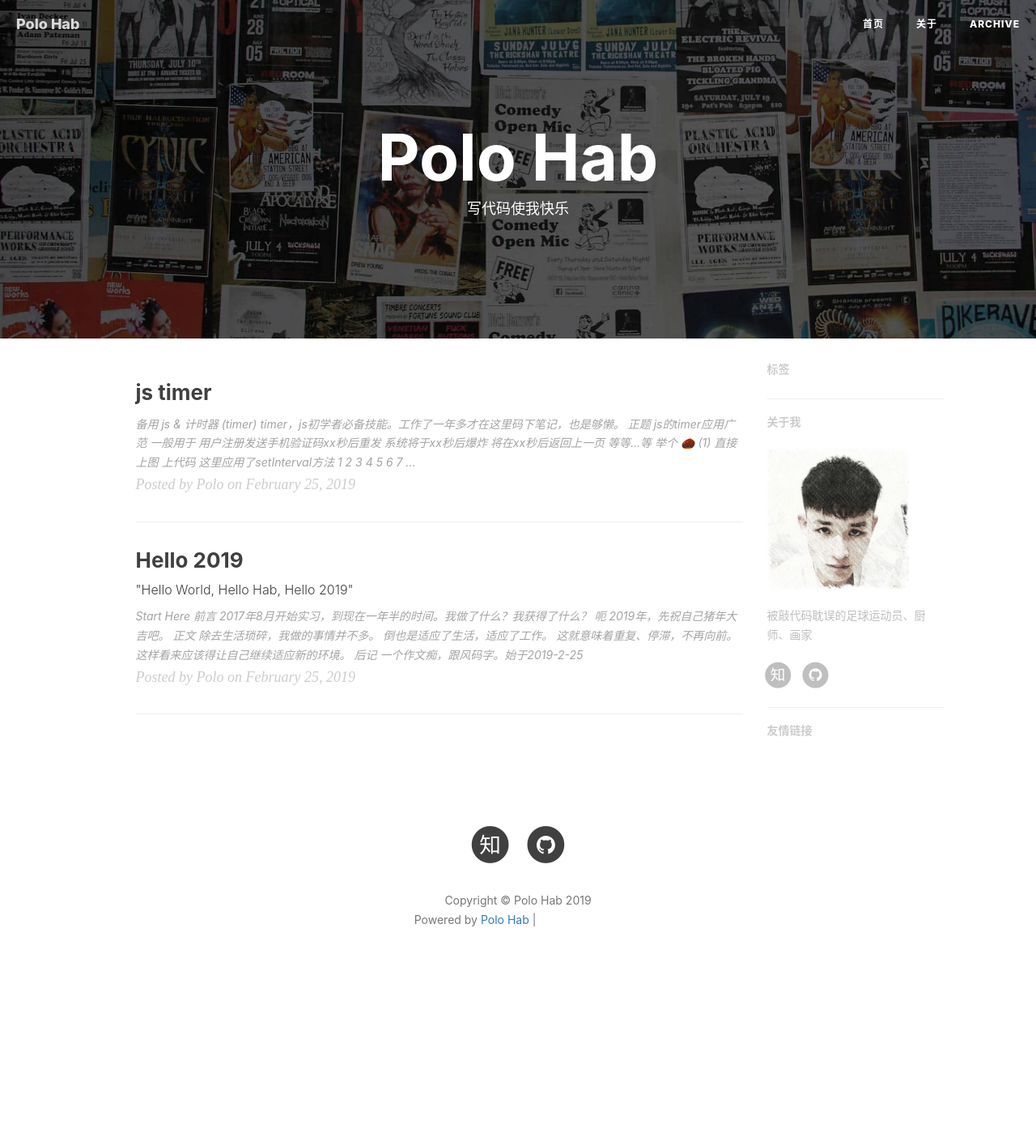
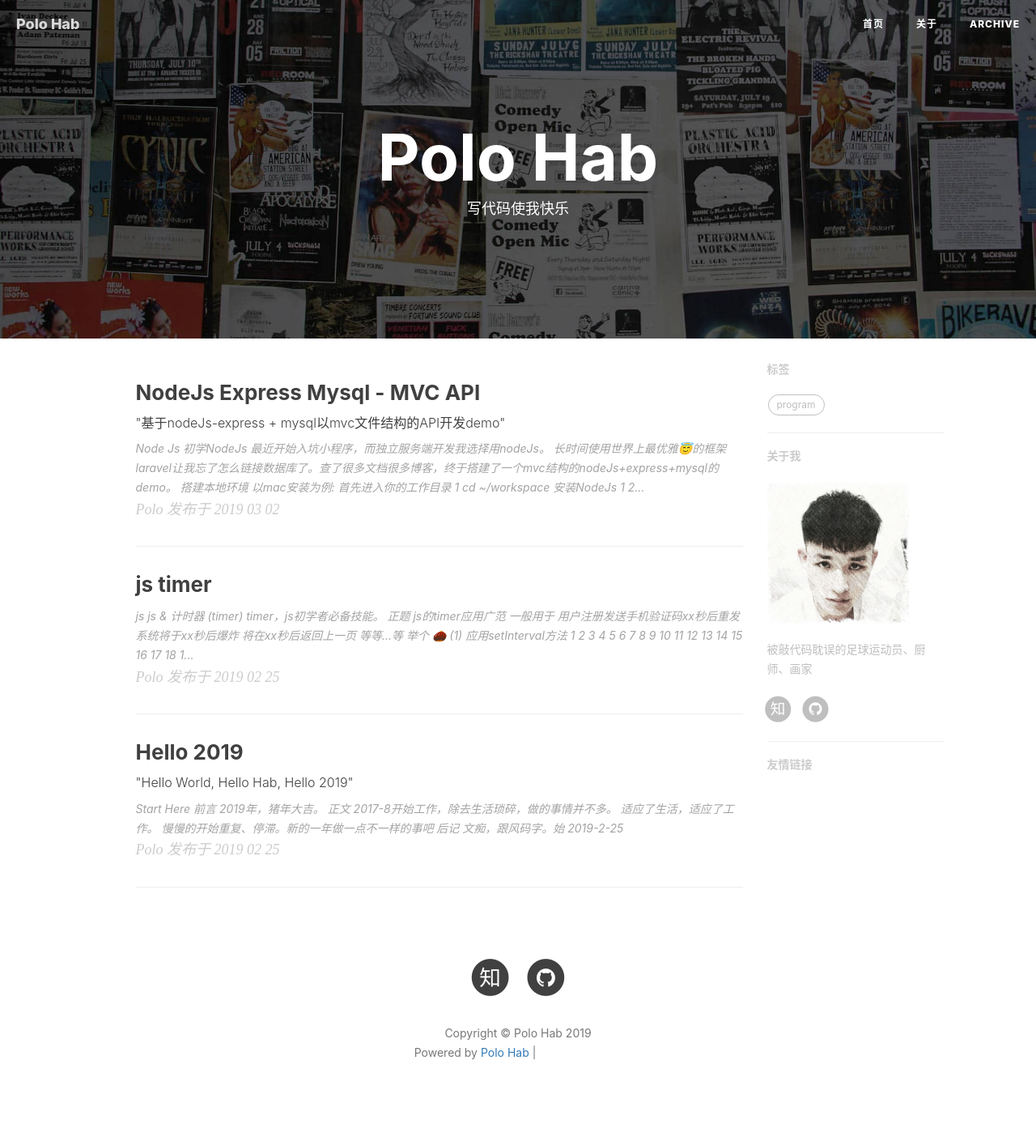
Before and after one commit to polo-Huang/polo-Huang.github.io, a Jekyll site: the page built from index.html, in a window 1280 px wide. Shown: the whole page at 81% size. Built offline with Jekyll 4.4.1, drawn with Linux system fonts in a browser that asks for light colours; nearby versions of some CDN libraries; the list of posts is cut into pages by our own code; comment, search, counter and statistics services are not loaded; before the commit the page ends 1240 px from its top, so only the background shows below that; grey boxes are pictures that could not be loaded.

Commit message:
将发布时间改为中文； edit post: - 2019-02-05-hello-2019 - 2019-02-05-js-timer post: - 2019-03-02-nodeJs-express-mysql-mvc

````diff
--- a/_posts/2019-02-25-hello-2019.markdown
+++ b/_posts/2019-02-25-hello-2019.markdown
@@ -1,26 +1,24 @@
 ---
 layout:     post
 title:      "Hello 2019"
-subtitle:   " \"Hello World, Hello Hab, Hello 2019\""
+subtitle:   "\"Hello World, Hello Hab, Hello 2019\""
 date:       2019-02-25 14:00:00
 author:     "Polo"
 header-img: "img/post-bg-2015.jpg"
 catalog: true
 tags:
     - 生活
-    - Hab
 ---
 
 > Start Here
 
 ## 前言
-2017年8月开始实习，到现在一年半的时间。我做了什么？我获得了什么？
-呃 2019年，先祝自己猪年大吉吧。
+2019年，猪年大吉。
 
 ## 正文
-除去生活琐碎，我做的事情并不多。
-倒也是适应了生活，适应了工作。
-这就意味着重复、停滞，不再向前。这样看来应该得让自己继续适应新的环境。
+2017-8开始工作，除去生活琐碎，做的事情并不多。
+适应了生活，适应了工作。
+慢慢的开始重复、停滞。新的一年做一点不一样的事吧
 
 ## 后记
-一个作文痴，跟风码字。始于*2019-2-25*
+文痴，跟风码字。始 *2019-2-25*
--- a/_posts/2019-02-25-js-timer.markdown
+++ b/_posts/2019-02-25-js-timer.markdown
@@ -7,14 +7,15 @@ author:     "Polo"
 header-img: "img/post-bg-2015.jpg"
 catalog: true
 tags:
-  - js
-  - web
+    - program
+    - js
+    - web
 ---
 
-> 备用
+> js
 
 ## js & 计时器 (timer)
-timer，js初学者必备技能。工作了一年多才在这里码下笔记，也是够懒。
+timer，js初学者必备技能。
 
 ## 正题
 js的timer应用广范 一般用于
@@ -24,9 +25,8 @@ js的timer应用广范 一般用于
 1. *等等...等*
 
 ## 举个 🌰 (1)
-直接上图
 ![演示图](/img/in-post/20190225/js-timer-1.jpg)
-上代码 这里应用了`setInterval`方法
+应用`setInterval`方法
 ```
 <!--
 	author: Polo
--- /dev/null
+++ b/_posts/2019-03-02-nodeJs-express-mysql-mvc.markdown
@@ -0,0 +1,184 @@
+---
+layout:     post
+title:      "NodeJs Express Mysql - MVC API"
+subtitle:   "\"基于nodeJs-express + mysql以mvc文件结构的API开发demo\""
+date:       2019-03-02 11:40:00
+author:     "Polo"
+header-img: "img/post-bg-2015.jpg"
+catalog: true
+tags:
+    - program
+    - nodeJs
+    - express
+    - mysql
+    - mvc
+    - api
+---
+
+> Node Js
+
+## 初学NodeJs
+最近开始入坑小程序，而独立服务端开发我选择用`nodeJs`。
+长时间使用世界上最优雅😇的框架`laravel`让我忘了怎么链接数据库了。查了很多文档很多博客，终于搭建了一个`mvc`结构的`nodeJs+express+mysql`的demo。
+
+## 搭建本地环境
+以mac安装为例:
+首先进入你的工作目录
+```
+cd ~/workspace
+```
+安装NodeJs
+```
+node -v // 可以先判断是否已经安装了nodejs
+// 没有安装的话可以自行百度安装node
+```
+下面需要`npm`来执行安装操作，如果安装太慢可以使用`cnpm`
+```
+sudo npm install -g cnpm --registry=https://registry.npm.taobao.org
+```
+
+先安装express-generator
+```
+sudo npm install -g express-generator
+```
+安装express
+```
+sudo npm install -g express
+```
+查看是否安装成功
+```
+express --version
+```
+创建Express项目
+```
+express test
+npm install // 安装依赖
+```
+这样就搭建好了express项目了 输入运行
+```
+npm start
+```
+
+## 基本目录结构
+
+| 目录名        |           |
+| ------------ | ------------ |
+| node_modules | node 依赖  |
+| routes       | 路由       |
+| app.js       | 核心入口文件 |
+
+## 创建配置目录
+在根目录创建`configs`目录，创建app.config.js文件
+```
+/**
+ * Created by jun on 2019/3/2.
+ * 配置文件
+ */
+module.exports = {
+    mysql: {
+        host: '127.0.0.1',
+		user: 'user',
+		password: 'password',
+		database: 'database',
+    }
+}
+```
+配置数据库信息
+
+## mvc文件结构搭建
+- 数据库层
+创建models目录，创建model.js文件
+
+```
+const express = require('express');
+const mysql = require('mysql');
+const appConfig = require("../configs/app.config");
+
+const query = function(sql, data, callback) {
+	// 创建连接池
+	mysql.createPool(appConfig.mysql).getConnection(function(err, connection) {
+		connection.query(sql, data, function(err, rows, fields) {
+			var result = {
+				err: err,
+				rows: rows,
+				fields: fields
+			}
+			callback(result);
+		});
+	});
+}
+
+module.exports = {
+	// 封装查询语句
+	selectQuery: function(selectFields, fromTable, hasWhere, whereData, callback) {
+		var sql, data;
+		if (hasWhere) {
+			sql = 'SELECT ' + selectFields + ' FROM ' + fromTable + ' WHERE ?';
+		} else {
+			sql = 'SELECT ' + selectFields + ' FROM ' + fromTable;
+		}
+		query(sql, whereData, function(result) {
+			callback(result);
+		});
+	}
+}
+
+```
+创建user模型，创建user.model.js
+```
+const model = require('../models/model');
+// 定义表名
+const tableName = 'users';
+
+module.exports = {
+	// 继承model.js进行数据库交互
+	getAll: function(data, callback) {
+		var selectFields = '*';
+		var	fromTable = tableName;
+		var hasWhere = false;
+		model.selectQuery(selectFields, fromTable, hasWhere, null, function(result) {
+			callback(result);
+		})
+	},
+}
+```
+- 逻辑层
+创建controllers目录，创建user.controller.js文件
+
+```
+const express = require('express');
+// 引用user模型
+const userModel = require('../models/user.model');
+
+module.exports = {
+	// 处理数据，返回结果
+	getList: function(req, callback) {
+		queryData = JSON.stringify(req.query);
+		console.log(queryData);
+		var data = null;
+		userModel.getAll(data, function(result) {
+			var list = result.rows;
+			callback(list);
+		})
+	},
+}
+```
+- 路由(因为是API的开发，所以没有模版层，直接通过路由输出json)
+在routes/users.js中添加一下路由
+
+```
+// 引用userController
+const userController = require('../controllers/user.controller');
+
+// 获取用户列表数据
+router.get('/getList', function(req, res, next) {
+  	userController.getList(req, (result) => {
+		res.json(result);
+	});
+});
+```
+这样就搭建成MVC的基本文件结构了。
+
+
+## 源码
+👉[源代码](https://github.com/polo-Huang/nodeJs-express-mysql-mvc)，欢迎提出问题与建议。🙏点击`star` 请多指教!
--- a/index.html
+++ b/index.html
@@ -23,7 +23,7 @@
         </div>
     </a>
     <p class="post-meta">
-        Posted by {% if post.author %}{{ post.author }}{% else %}{{ site.title }}{% endif %} on {{ post.date | date: "%B %-d, %Y" }}
+        {% if post.author %}{{ post.author }}{% else %}{{ site.title }}{% endif %} 发布于 {{ post.date | date: "%Y %m %d" }}
     </p>
 </div>
 <hr>
````
